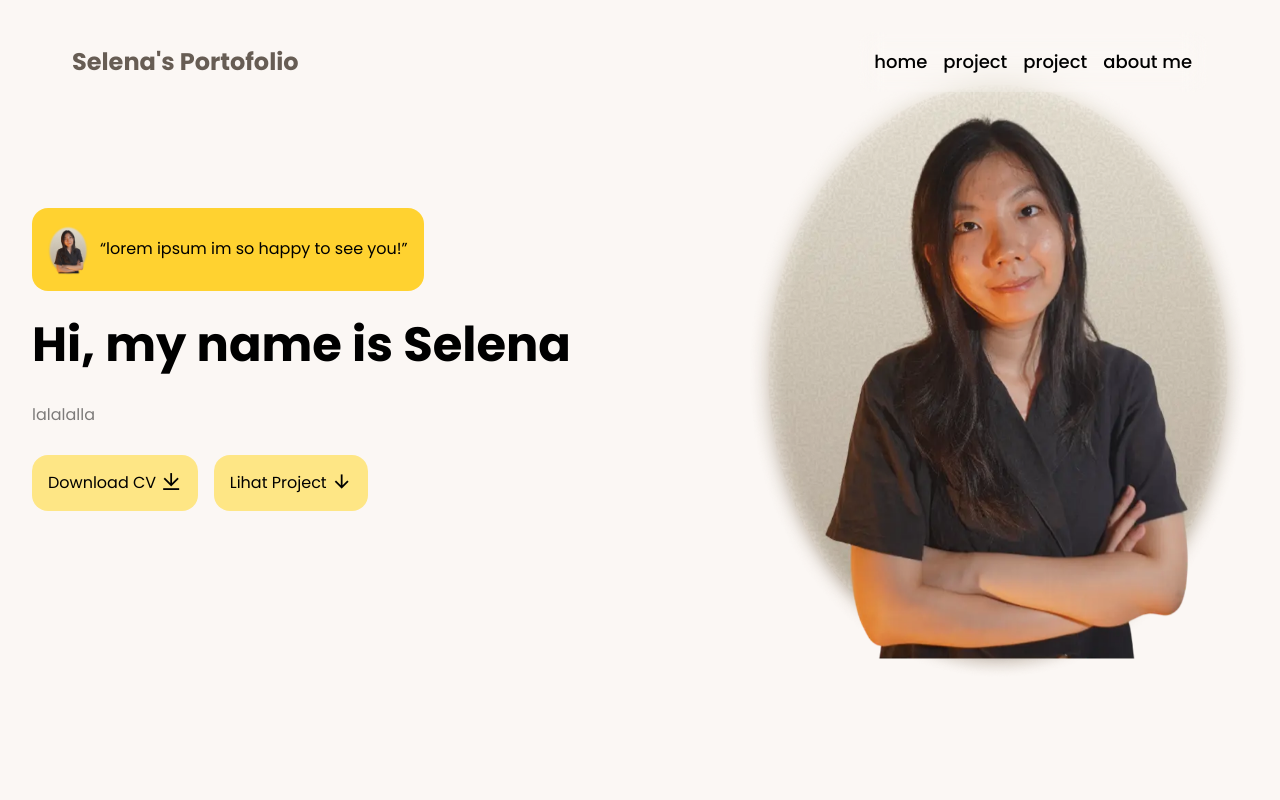
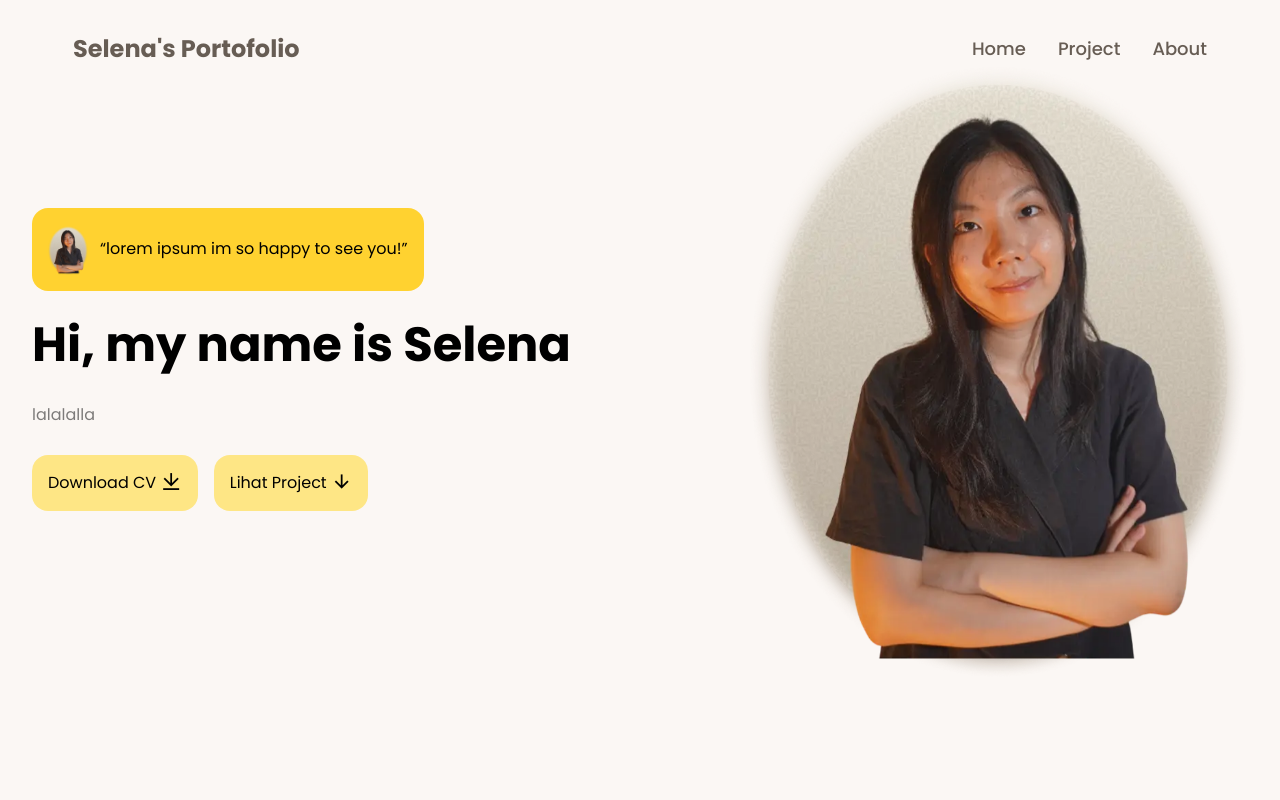
Before and after one commit to selenahans/portofolio, a React (Vite) app in the folder portofolio/: page / in a window 1280 px wide. Shown: the top 800 px of the page. Built offline with nearby package versions, Linux system fonts and the light colour scheme.

Commit message:
update navbar

```diff
--- a/portofolio/src/components/Navbar.tsx
+++ b/portofolio/src/components/Navbar.tsx
@@ -1,10 +1,13 @@
-import {useState, useEffect} from 'react';
+import { useState, useEffect } from 'react';
 
 const Navbar = () => {
   const [active, setActive] = useState(false);
+  const [isMobileOpen, setIsMobileOpen] = useState(false);
+
   useEffect(() => {
     const handleScroll = () => {
-      if (window.scrollY > 150) {
+
+      if (window.scrollY > 50) {
         setActive(true);
       } else {
         setActive(false);
@@ -14,39 +17,60 @@ const Navbar = () => {
     return () => {
       window.removeEventListener('scroll', handleScroll);
     };
-  },[]);
+  }, []);
+
+  const textColorClass = active ? 'text-[#F5F5F0]' : 'text-[#675D54]';
+  const hoverColorClass = active ? 'hover:text-white' : 'hover:text-black';
 
   return (
-    /* Perubahan Utama:
-       - Menambahkan 'left-1/2 -translate-x-1/2' untuk posisi tengah.
-       - Menambahkan 'w-[95%] max-w-[1200px]' agar lebar tidak full (chrome/desktop aman).
-       - Menambahkan 'top-4' agar ada jarak dari atas (floating effect).
-       - Menambahkan 'rounded-full' atau 'rounded-2xl' agar lebih modern.
-    */
-    <div className={`navbar fixed top-4 left-1/2 -translate-x-1/2 w-[95%] max-w-[1200px] py-4 px-8 flex justify-between items-center z-40 transition-all duration-300 rounded-2xl
-      ${active ? 'bg-white/20 backdrop-blur-lg shadow-lg' : 'bg-transparent'}`}>
+    <nav
+      className={`fixed top-4 left-1/2 -translate-x-1/2 w-[95%] max-w-[1200px] py-4 px-6 md:px-8 flex flex-col md:flex-row justify-between items-center z-40 transition-all duration-300 rounded-2xl border border-transparent
+      ${
+        active || isMobileOpen
+          ? 'bg-[#675D54]/85 backdrop-blur-lg shadow-xl border-white/10' // Warna Custom dengan Opacity 85% + Blur
+          : 'bg-transparent'
+      }`}
+    >
+      <div className="w-full flex justify-between items-center">
 
-      <div className="logo">
-        <h1 className="text-2xl font-bold text-[#675D54]">Selena's Portofolio</h1>
+        <div className="logo">
+          <h1 className={`text-2xl font-bold transition-colors duration-300 ${isMobileOpen ? 'text-[#F5F5F0]' : textColorClass}`}>
+            Selena's Portofolio
+          </h1>
+        </div>
+
+
+        <button
+          className="md:hidden block focus:outline-none"
+          onClick={() => setIsMobileOpen(!isMobileOpen)}
+        >
+
+          <div className={`w-6 h-6 flex flex-col justify-center gap-1.5 ${isMobileOpen || active ? 'text-[#F5F5F0]' : 'text-[#675D54]'}`}>
+            <span className={`block w-full h-0.5 rounded-full transition-all duration-300 bg-current ${isMobileOpen ? 'rotate-45 translate-y-2' : ''}`}></span>
+            <span className={`block w-full h-0.5 rounded-full transition-all duration-300 bg-current ${isMobileOpen ? 'opacity-0' : ''}`}></span>
+            <span className={`block w-full h-0.5 rounded-full transition-all duration-300 bg-current ${isMobileOpen ? '-rotate-45 -translate-y-2' : ''}`}></span>
+          </div>
+        </button>
       </div>
 
-      <ul className={`menu flex font-light items-center gap-4 md:static fixed left-1/2 -translate-x-1/2 md:translate-x-0
-      md:opacity-100 bg-white/30 backdrop-blur-md p-4 rounded-2xl md:bg-transparent transition-all md:transition-none z-40
-      ${active ? 'top-0 opacity-100' : '-top-10 opacity-0'}`}>
-        <li>
-          <a className="font-medium sm:text-lg text-base hover:text-white transition-colors" href="#home">home</a>
-        </li>
-        <li>
-          <a className="font-medium sm:text-lg text-base hover:text-white transition-colors" href="#tentang">project</a>
-        </li>
-        <li>
-          <a className="font-medium sm:text-lg text-base hover:text-white transition-colors" href="#project">project</a>
-        </li>
-        <li>
-          <a className="font-medium sm:text-lg text-base hover:text-white transition-colors" href="#about">about me</a>
-        </li>
+      <ul
+        className={`flex flex-col md:flex-row items-center gap-6 md:gap-8 w-full md:w-auto transition-all duration-500 ease-in-out overflow-hidden md:overflow-visible
+        ${isMobileOpen ? 'max-h-[300px] opacity-100 mt-6 pb-2' : 'max-h-0 opacity-0 md:max-h-full md:opacity-100 md:mt-0 md:pb-0'}`}
+      >
+        {['home', 'project', 'about'].map((item) => (
+          <li key={item} className="w-full md:w-auto text-center">
+            <a
+              href={`#${item}`}
+              className={`font-medium text-lg capitalize transition-colors duration-300
+              ${isMobileOpen ? 'text-[#F5F5F0] hover:text-white' : `${textColorClass} ${hoverColorClass}`}`}
+              onClick={() => setIsMobileOpen(false)}
+            >
+              {item}
+            </a>
+          </li>
+        ))}
       </ul>
-    </div>
+    </nav>
   );
 };
 
```
